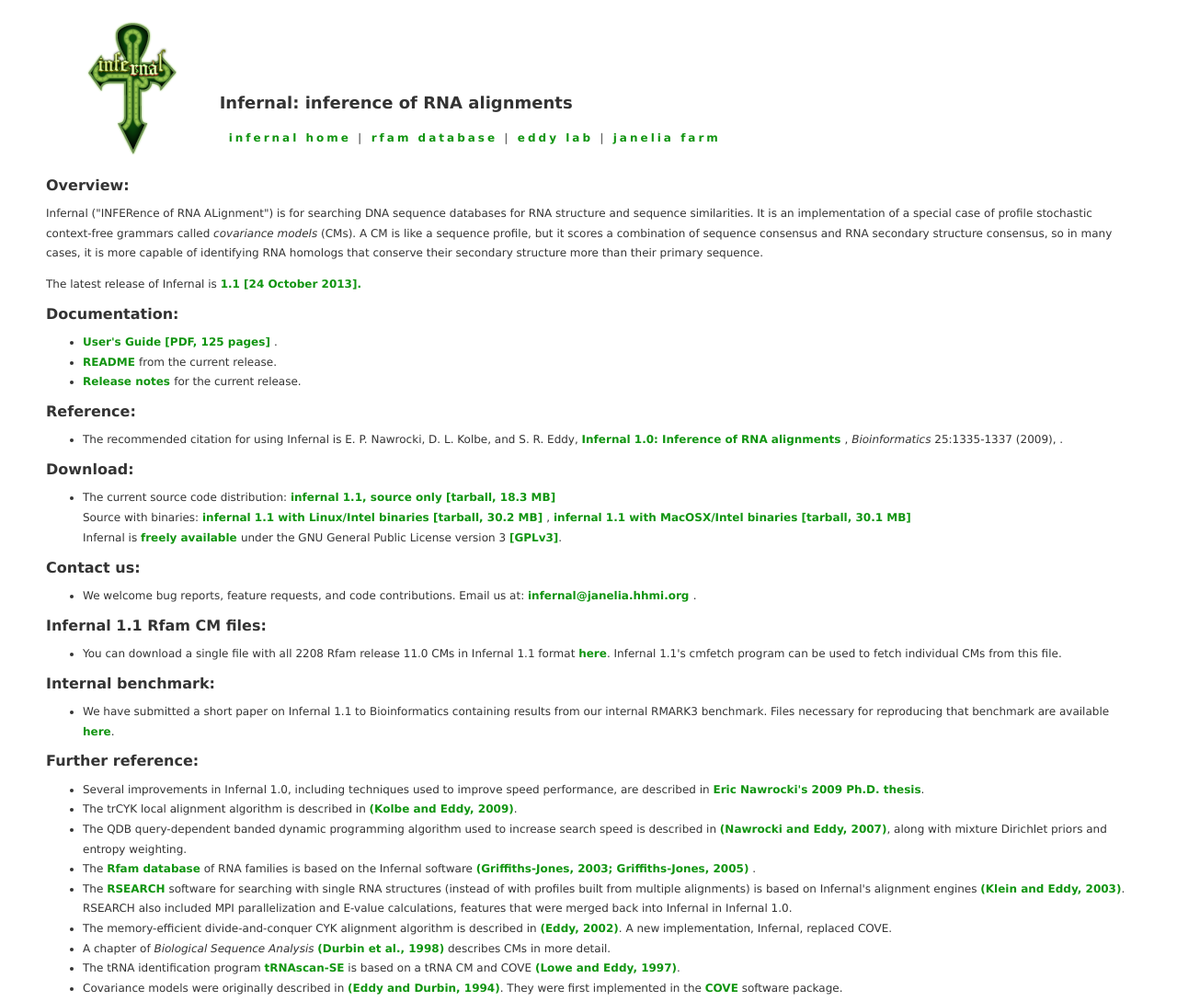
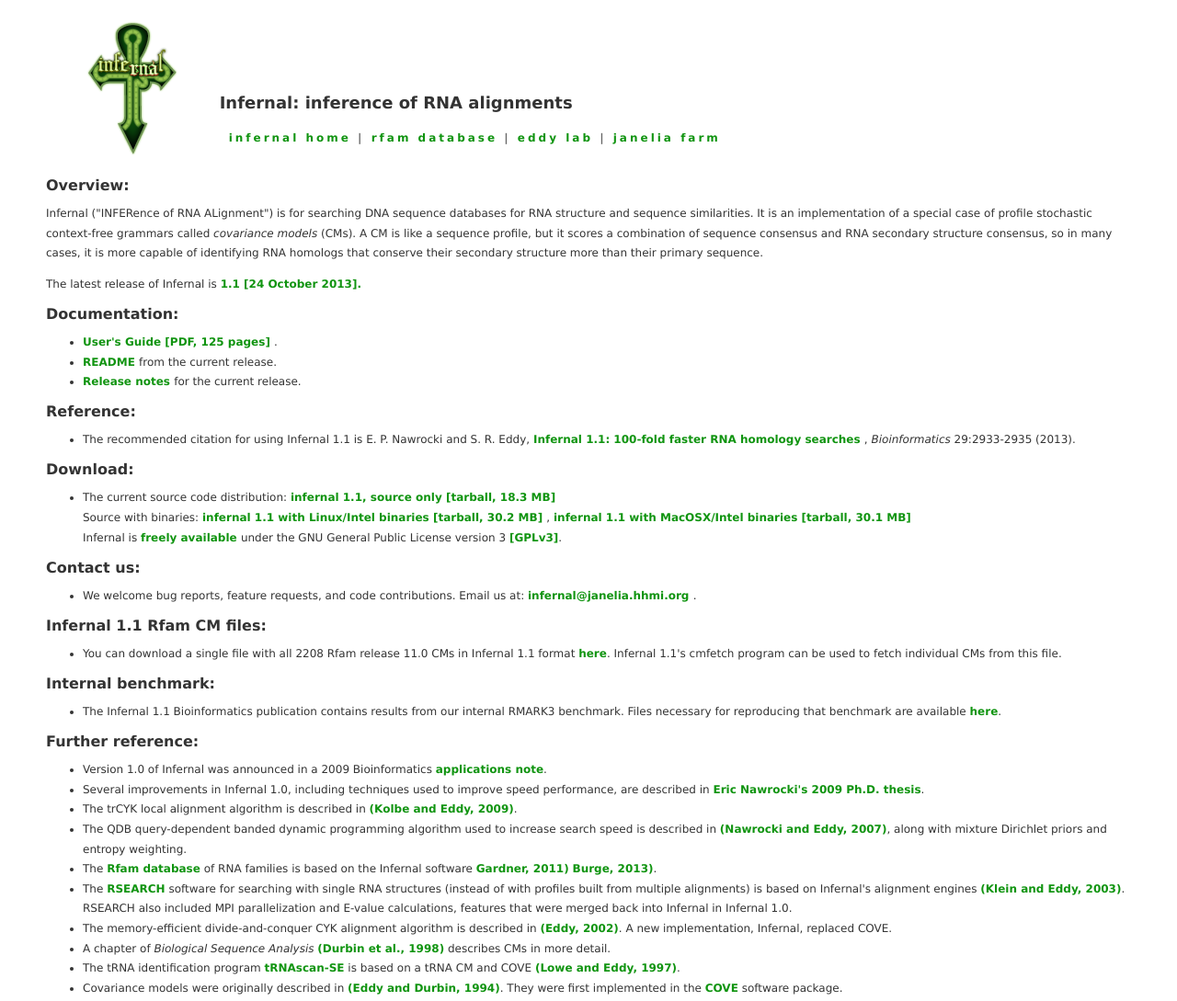
Before and after one commit to EddyRivasLab/infernal.org, a plain HTML site: page index.html in a window 1280 px wide. Shown: the top 1089 px of the page at 92% size. Drawn offline with Linux system fonts and the light colour scheme.

Commit message:
Updated index.html citation section to point to Infernal 1.1 app note. Also changed old Rfam references to new ones.
git-svn-id: https://svn.janelia.org/eddylab/eddys/web@859 b7d1679e-4de0-0310-a8f5-f008dce430f5

```diff
--- a/index.html
+++ b/index.html
@@ -72,11 +72,11 @@ The latest release of Infernal is
 <h2> Reference: </h2>
 
 <ul>
-  <li> The recommended citation for using Infernal is
-       E. P. Nawrocki, D. L. Kolbe, and S. R. Eddy,
-       <a href="http://selab.janelia.org/publications.html#Nawrocki09">
-       Infernal 1.0: Inference of RNA alignments </a>,
-       <em>Bioinformatics</em> 25:1335-1337 (2009), .
+  <li> The recommended citation for using Infernal 1.1 is
+       E. P. Nawrocki and S. R. Eddy,
+       <a href="http://selab.janelia.org/publications.html#Nawrocki13c">
+       Infernal 1.1: 100-fold faster RNA homology searches </a>,
+       <em>Bioinformatics</em> 29:2933-2935 (2013).
 </ul>
 
 
@@ -119,17 +119,19 @@ The latest release of Infernal is
 <h2> Internal benchmark: </h2>
 
 <ul>
-  <li> We have submitted a short paper on Infernal 1.1 to
-       Bioinformatics containing results from our internal RMARK3
-       benchmark. Files necessary for reproducing that benchmark are
-       available <a
+  <li> The Infernal 1.1 Bioinformatics publication contains results
+       from our internal RMARK3 benchmark. Files necessary for
+       reproducing that benchmark are available <a
        href="http://selab.janelia.org/software/infernal/i1.1-benchmark-rmark3.tar.gz">
-       here</a>.
-</ul>
+       here</a>.  </ul>
 
 <h2> Further reference: </h2>
 
 <ul>
+ <li> Version 1.0 of Infernal was announced in a 2009 Bioinformatics
+      <a href="http://selab.janelia.org/publications.html#Nawrocki09">
+      applications note</a>.
+
  <li> Several improvements in Infernal 1.0, including techniques used
       to improve speed performance, are described in
       <a href="http://selab.janelia.org/publications.html#Nawrocki09b">
@@ -148,10 +150,10 @@ The latest release of Infernal is
  <li> The
       <a href="http://rfam.janelia.org">Rfam database</a> of RNA families
       is based on the Infernal software
-      <a href="http://selab.janelia.org/publications.html#Griffiths-Jones03">
-      (Griffiths-Jones, 2003; </a>
-      <a href="http://selab.janelia.org/publications.html#Griffiths-Jones05">
-       Griffiths-Jones, 2005)</a> .
+      <a href="http://selab.janelia.org/publications.html#Gardner11">
+       Gardner, 2011)</a>
+      <a href="http://selab.janelia.org/publications.html#BurgeBateman13">
+       Burge, 2013)</a>.
 
  <li> The
       <a href="http://selab.janelia.org/software.html#rsearch">RSEARCH</a>
```
